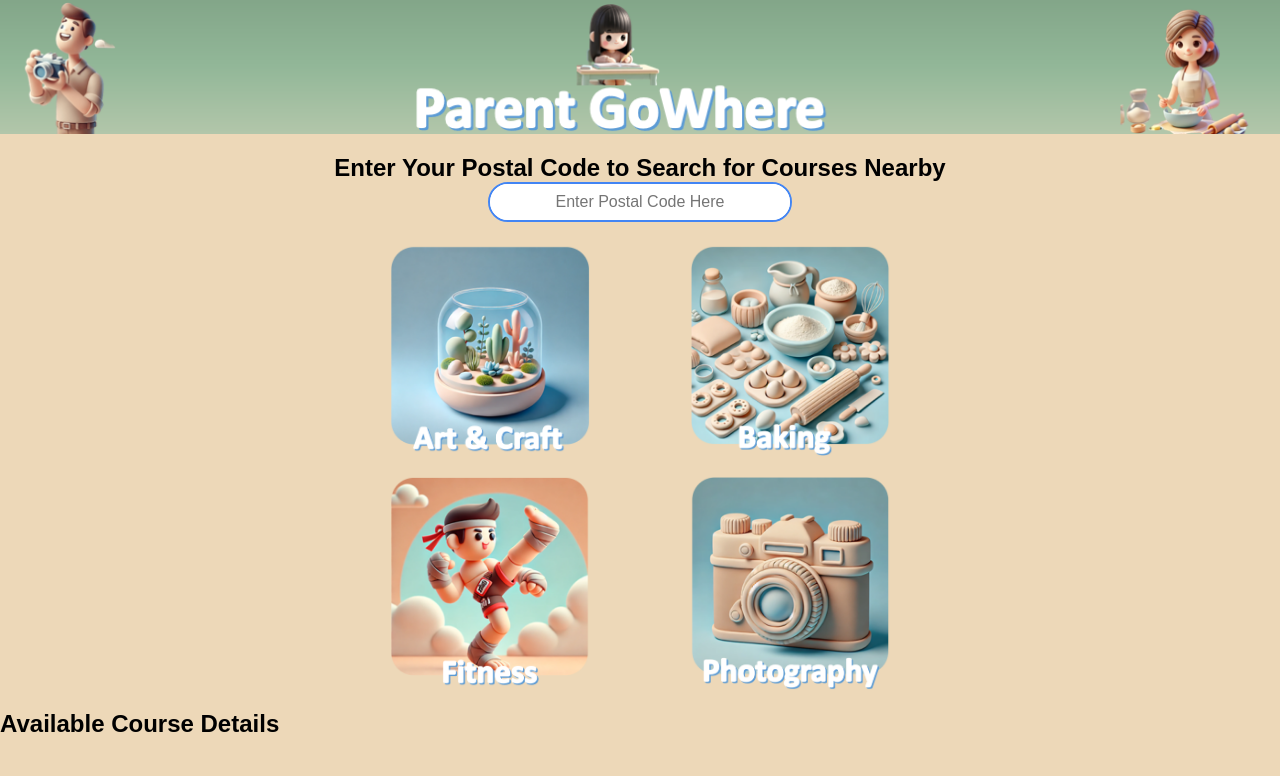
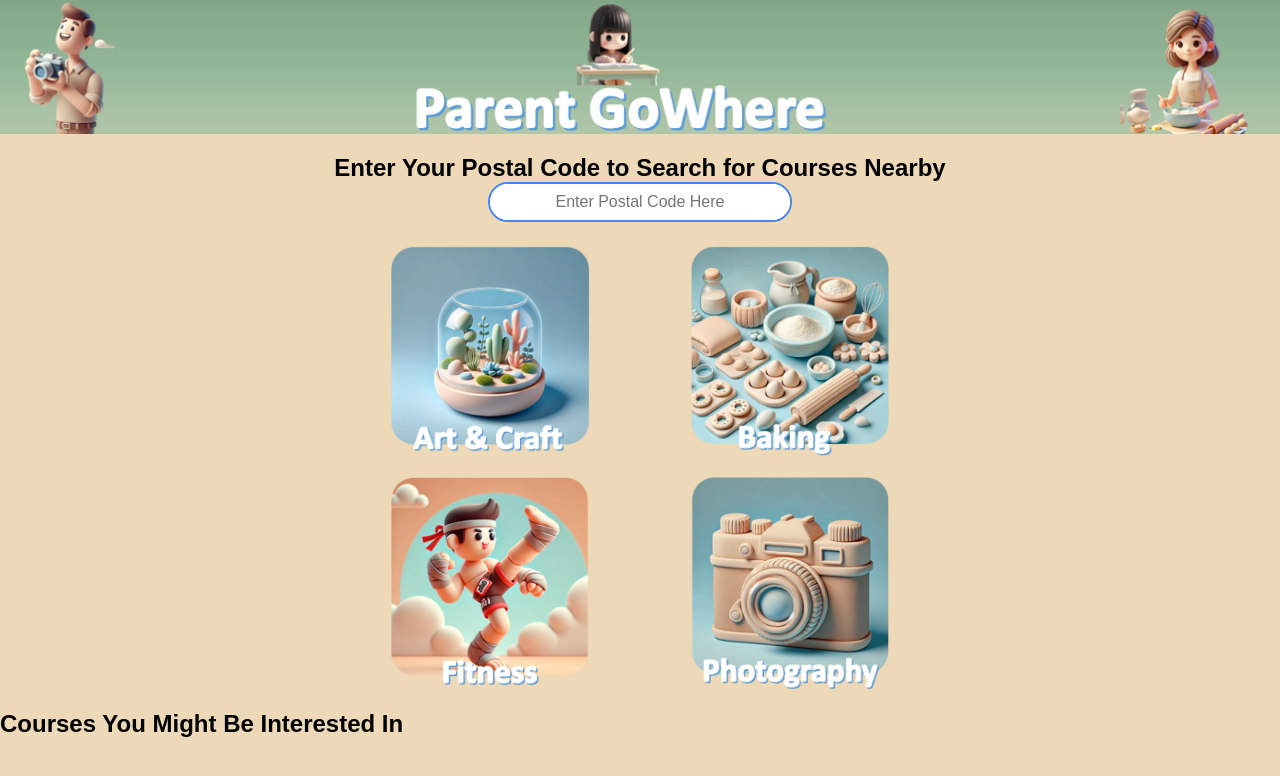
Before and after one commit to Donlimsgp/techup-ParentGoWhere, a website: page public/index.html in a window 1280 px wide. Drawn offline with Linux system fonts and the light colour scheme.

```diff
--- a/public/index.html
+++ b/public/index.html
@@ -19,9 +19,6 @@
     </script>
 </head>
 <body>
-    <header>
-    </header>
-
     <main>
         <!-- Banner Image -->
         <img src="images/Banner5.png" alt="Parent GoWhere Banner" style="width:100%; height: auto; display: block; margin: 0 auto 20px;">
@@ -38,6 +35,7 @@
         <section class="icon-grid">
             <div class="icon-item" id="artCraftIcon">
                 <img src="images/Art.png" alt="Art & Craft">
+                <!-- <img src="https://www.myskillsfuture.gov.sg/content/dam/portal/tex/aot/hero/21_9.jpg" alt="Art & Craft"> -->
             </div>
             <div class="icon-item" id="bakingIcon" onclick="loadBakingCourses()">
                 <img src="images/Baking3.png" alt="Baking">
@@ -53,7 +51,7 @@
         <div id="app">
             <!-- Other sections remain the same -->
 
-            <h2>Available Course Details</h2>
+            <h2>Courses You Might Be Interested In</h2>
             <div id="course-list" class="course-list"></div>
 
         </div>
```
